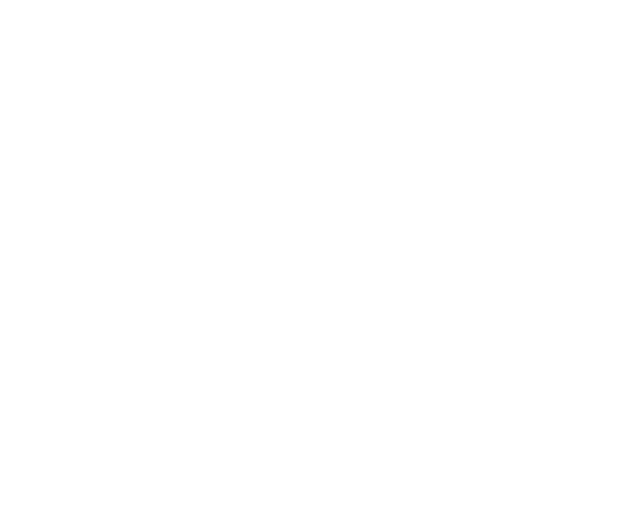
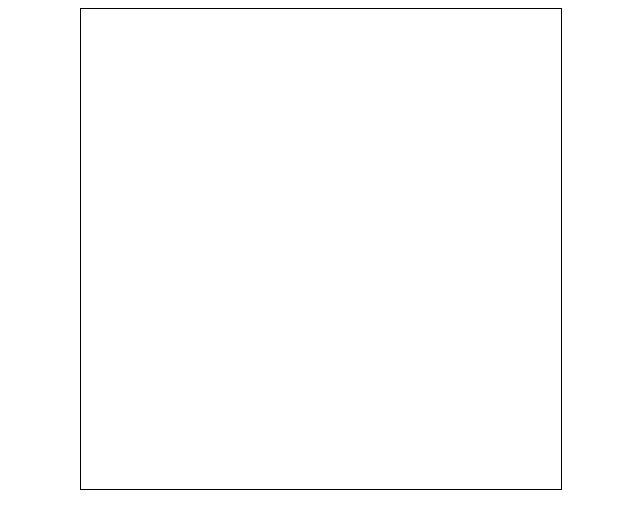
Before and after one commit to psnijder/odin-etch-a-sketch, a plain HTML site: page index.html in a window 1280 px wide. Shown: the whole page, without its empty margins (319-959 px from the left). Drawn offline with Linux system fonts and the light colour scheme.

Commit message:
Create flex container and generate 16x16 grid with JS

```diff
--- a/index.html
+++ b/index.html
@@ -3,11 +3,11 @@
 <head>
     <meta charset="UTF-8">
     <meta name="viewport" content="width=device-width, initial-scale=1.0">
-    <link rel="styelsheet" href="style.css">
+    <link rel="stylesheet" href="style.css">
     <title>Etch-a-Sketch</title>
 </head>
 <body>
-
+    <div id="grid-container"></div>
 </body>
 </html>
 <script src="script.js"></script>
--- a/script.js
+++ b/script.js
@@ -0,0 +1,7 @@
+const square = document.createElement("div");
+square.className = "square";
+
+for (let i = 0; i < 256; i++) {
+    //square.innerText = i;
+    document.getElementById("grid-container").appendChild(square.cloneNode(true));
+}
--- a/style.css
+++ b/style.css
@@ -0,0 +1,17 @@
+body {
+    display: flex;
+    justify-content: center;
+}
+
+#grid-container {
+    width: 480px;
+    height: 480px;
+    border: 1px solid black;
+    display: flex;
+    flex-wrap: wrap;
+}
+
+.square {
+    flex: 1 0 30px;
+    height: 30px;
+}
```
